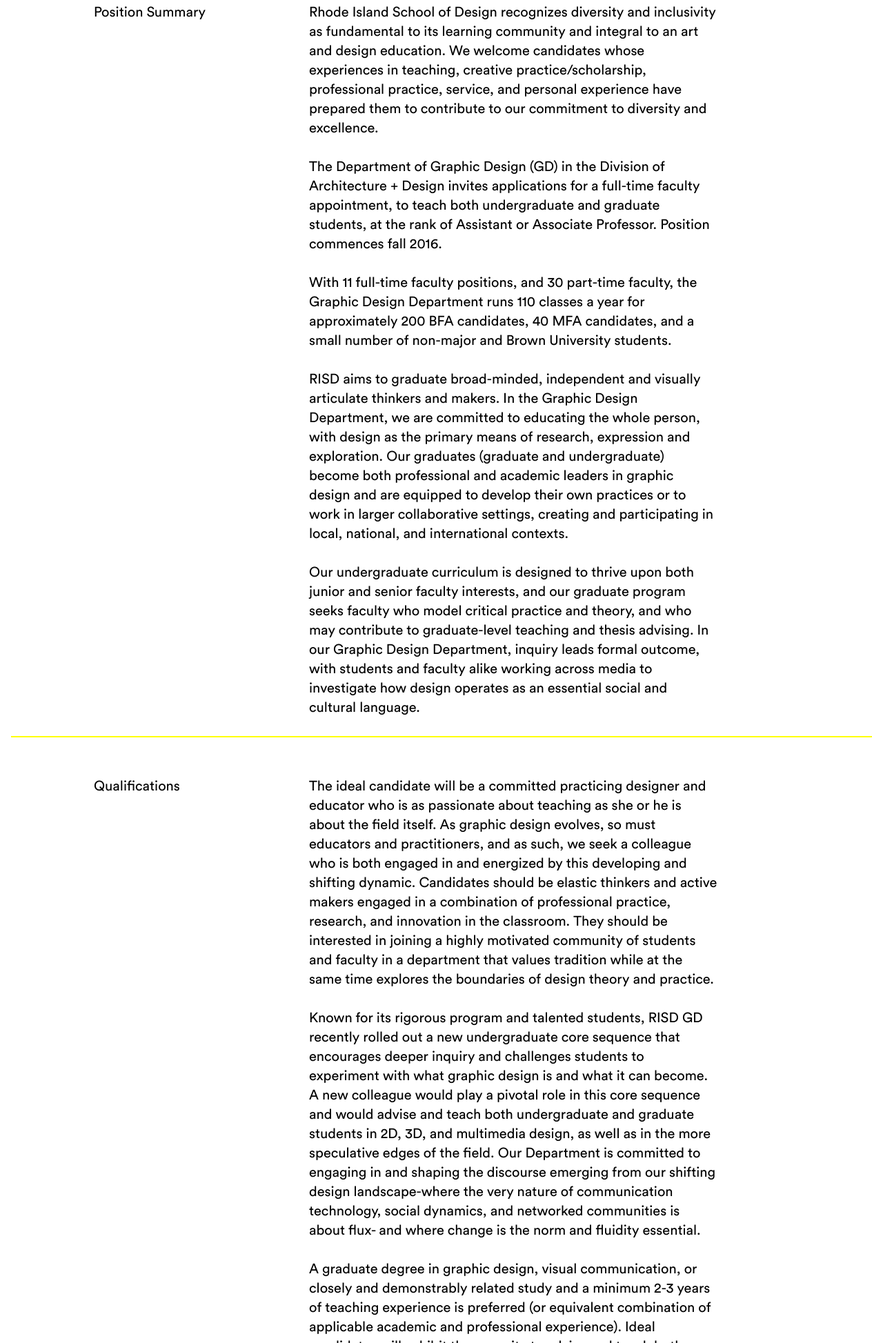
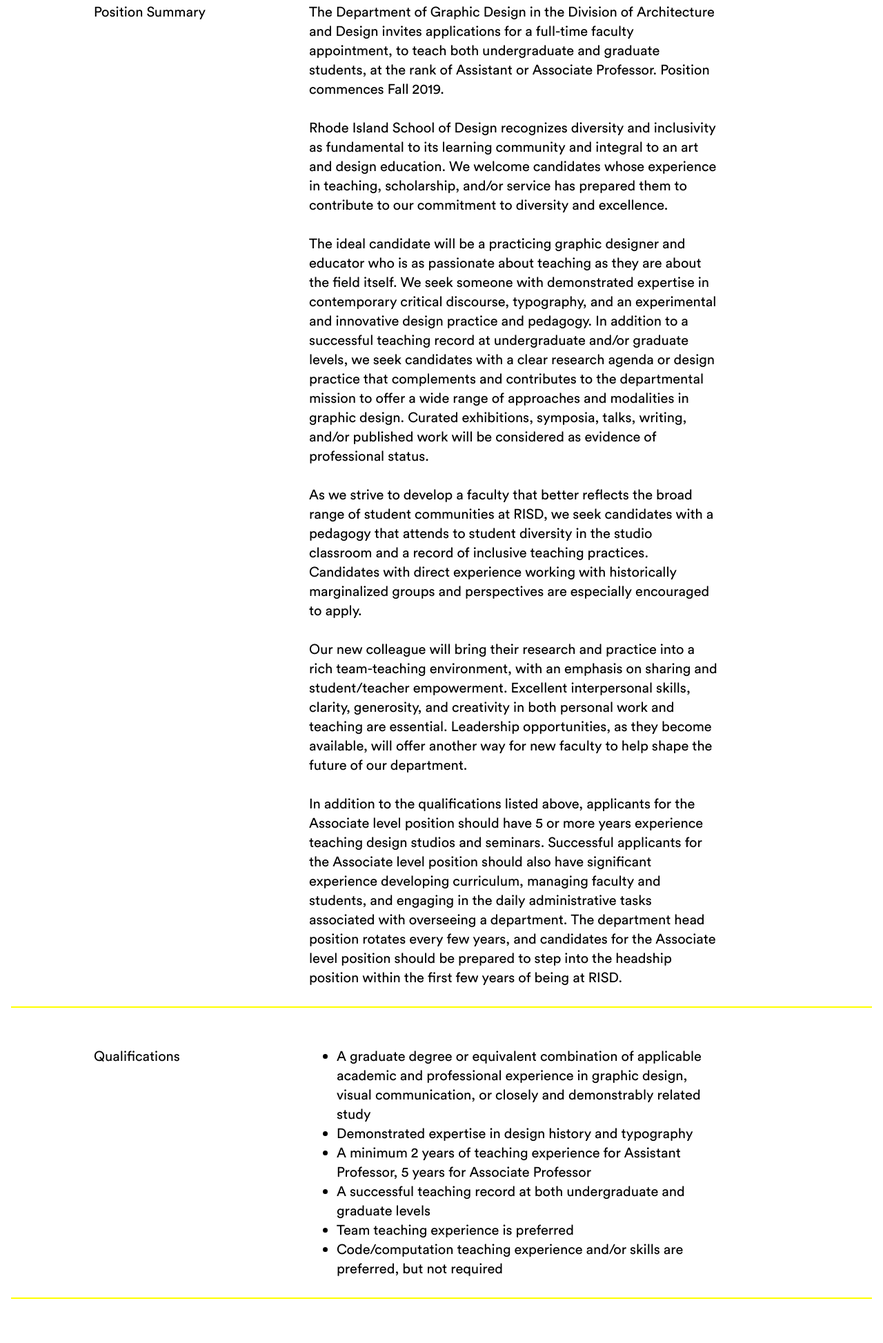
Before and after one commit to micahmicah/risd-gd-search-gh, a plain HTML site: page index.html in a window 1280 px wide. Shown: the part 853-2800 px from the top of the page at 69% size. Drawn offline with nearby package versions, Linux system fonts and the light colour scheme.

Commit message:
text update

```diff
--- a/index.html
+++ b/index.html
@@ -2,7 +2,7 @@
     <meta charset="utf-8">
     <meta http-equiv="X-UA-Compatible" content="IE=edge,chrome=1">
     <title>RISD Graphic Design</title>
-    <meta name="description" content="The Department of Graphic Design (GD) in the Division of Architecture + Design invites applications for a full-time faculty appointment, to teach both undergraduate and graduate students, at the rank of Assistant or Associate Professor. Position commences fall 2016.">
+    <meta name="description" content="The Department of Graphic Design in the Division of Architecture and Design invites applications for a full-time faculty appointment, to teach both undergraduate and graduate students, at the rank of Assistant or Associate Professor. Position commences Fall 2019.">
     <meta name="viewport" content="width=device-width">
 
     <link rel="shortcut icon" href="http://micahmicah.github.io/risd-gd-search-gh/static/img/favicon.png">
@@ -10,7 +10,7 @@
 
     <link rel="stylesheet" href="//cdnjs.cloudflare.com/ajax/libs/normalize/3.0.0/normalize.min.css">
     <meta property="og:title" content="RISD Assistant/Associate Professor, Graphic Design" />
-    <meta property="og:description" content="The Department of Graphic Design (GD) in the Division of Architecture + Design invites applications for a full-time faculty appointment, to teach both undergraduate and graduate students, at the rank of Assistant or Associate Professor. Position commences fall 2016." />
+    <meta property="og:description" content="The Department of Graphic Design in the Division of Architecture and Design invites applications for a full-time faculty appointment, to teach both undergraduate and graduate students, at the rank of Assistant or Associate Professor. Position commences Fall 2019." />
     <meta property="og:image" content="http://micahmicah.github.io/risd-gd-search-gh/static/img/fb.png" />
 
     <link rel="stylesheet" href="static/css/site.css"/>
@@ -43,26 +43,36 @@
   <article class="row">
     <h3 class="col-xs-12 col-sm-3 col-sm-offset-1">Position Summary</h3>
     <div class="col-sm-7 col-md-7 col-lg-6">
-           <p> Rhode Island School of Design recognizes diversity and inclusivity as fundamental to its learning community and integral to an art and design education. We welcome candidates whose experiences in teaching, creative practice/scholarship, professional practice, service, and personal experience have prepared them to contribute to our commitment to diversity and excellence. </p>
+        <p>The Department of Graphic Design in the Division of Architecture and Design invites applications for a full-time faculty appointment, to teach both undergraduate and graduate students, at the rank of Assistant or Associate Professor. Position commences Fall 2019.</p>
 
-        <p>The Department of Graphic Design (GD) in the Division of Architecture + Design invites applications for a full-time faculty appointment, to teach both undergraduate and graduate students, at the rank of Assistant or Associate Professor. Position commences fall 2016. </p>
+        <p>Rhode Island School of Design recognizes diversity and inclusivity as fundamental to its learning community and integral to an art and design education. We welcome candidates whose experience in teaching, scholarship, and/or service has prepared them to contribute to our commitment to diversity and excellence.</p>
 
-        <p>With 11 full-time faculty positions, and 30 part-time faculty, the Graphic Design Department runs 110 classes a year for approximately 200 BFA candidates, 40 MFA candidates, and a small number of non-major and Brown University students. </p>
+        <p>The ideal candidate will be a practicing graphic designer and educator who is as passionate about teaching as they are about the field itself. We seek someone with demonstrated expertise in contemporary critical discourse, typography, and an experimental and innovative design practice and pedagogy. In addition to a successful teaching record at undergraduate and/or graduate levels, we seek candidates with a clear research agenda or design practice that complements and contributes to the departmental mission to offer a wide range of approaches and modalities in graphic design. Curated exhibitions, symposia, talks, writing, and/or published work will be considered as evidence of professional status.</p>
 
-        <p>RISD aims to graduate broad-minded, independent and visually articulate thinkers and makers. In the Graphic Design Department, we are committed to educating the whole person, with design as the primary means of research, expression and exploration. Our graduates (graduate and undergraduate) become both professional and academic leaders in graphic design and are equipped to develop their own practices or to work in larger collaborative settings, creating and participating in local, national, and international contexts. </p>
+        <p>As we strive to develop a faculty that better reflects the broad range of student communities at RISD, we seek candidates with a pedagogy that attends to student diversity in the studio classroom and a record of inclusive teaching practices. Candidates with direct experience working with historically marginalized groups and perspectives are especially encouraged to apply.</p>
 
-        <p>Our undergraduate curriculum is designed to thrive upon both junior and senior faculty interests, and our graduate program seeks faculty who model critical practice and theory, and who may contribute to graduate-level teaching and thesis advising. In our Graphic Design Department, inquiry leads formal outcome, with students and faculty alike working across media to investigate how design operates as an essential social and cultural language.</p>
+        <p>Our new colleague will bring their research and practice into a rich team-teaching environment, with an emphasis on sharing and student/teacher empowerment. Excellent interpersonal skills, clarity, generosity, and creativity in both personal work and teaching are essential. Leadership opportunities, as they become available, will offer another way for new faculty to help shape the future of our department.</p>
+
+        <p>In addition to the qualifications listed above, applicants for the Associate level position should have 5 or more years experience teaching design studios and seminars. Successful applicants for the Associate level position should also have significant experience developing curriculum, managing faculty and students, and engaging in the daily administrative tasks associated with overseeing a department. The department head position rotates every few years, and candidates for the Associate level position should be prepared to step into the headship position within the first few years of being at RISD.</p>
     </div>
   </article>
 
   <article class="row">
     <h3 class="col-xs-12 col-sm-3 col-sm-offset-1 col-md-offset-1 ">Qualifications</h3>
     <div class="col-sm-7 col-md-7  col-lg-6">
-            <p>    The ideal candidate will be a committed practicing designer and educator who is as passionate about teaching as she or he is about the field itself. As graphic design evolves, so must educators and practitioners, and as such, we seek a colleague who is both engaged in and energized by this developing and shifting dynamic. Candidates should be elastic thinkers and active makers engaged in a combination of professional practice, research, and innovation in the classroom. They should be interested in joining a highly motivated community of students and faculty in a department that values tradition while at the same time explores the boundaries of design theory and practice. </p>
+        <ul class="quali">
+          <li>A graduate degree or equivalent combination of applicable academic and professional experience in graphic design, visual communication, or closely and demonstrably related study</li>
 
-            <p>Known for its rigorous program and talented students, RISD GD recently rolled out a new undergraduate core sequence that encourages deeper inquiry and challenges students to experiment with what graphic design is and what it can become. A new colleague would play a pivotal role in this core sequence and would advise and teach both undergraduate and graduate students in 2D, 3D, and multimedia design, as well as in the more speculative edges of the field. Our Department is committed to engaging in and shaping the discourse emerging from our shifting design landscape-where the very nature of communication technology, social dynamics, and networked communities is about flux- and where change is the norm and fluidity essential.</p>
+          <li>Demonstrated expertise in design history and typography</li>
 
-            <p>A graduate degree in graphic design, visual communication, or closely and demonstrably related study and a minimum 2-3 years of teaching experience is preferred (or equivalent combination of applicable academic and professional experience). Ideal candidates will exhibit the capacity to advise and teach both undergraduate and graduate students, contribute to the workings of the Department and the College, and be committed to eventual rotation in and out of leadership positions in coming years.</p>
+          <li>A minimum 2 years of teaching experience for Assistant Professor, 5 years for Associate Professor </li>
+
+          <li>A successful teaching record at both undergraduate and graduate levels</li>
+
+          <li>Team teaching experience is preferred </li>
+
+          <li>Code/computation teaching experience and/or skills are preferred, but not required</li>
+      </ul>
     </div>
   </article>
 
@@ -75,7 +85,7 @@
 
     <ul class="col-md-offset-4 col-sm-offset-4  col-sm-8 col-xs-12 col-md-7 ">
       <p>Apply</p>
-      <li><a href="http://careers.risd.edu/applicants/Central?quickFind=51266  " target="_blank"> careers.risd.edu</a></li>
+      <li><a href="https://careers.risd.edu/postings/2000" target="_blank"> careers.risd.edu</a></li>
     </ul>
 
 
--- a/static/css/site.css
+++ b/static/css/site.css
@@ -856,7 +856,7 @@ body {
   src: url("../fonts/modernpictogramspro_234.woff") format("woff"), url("../fonts/modernpictogramspro_234.ttf") format("truetype");
   font-weight: normal;
   font-style: normal; }
-h1, p, h3, nav a, .links a {
+ul, h1, p, h3, nav a, .links a {
   font-family: "Circular-Book"; }
 
 .full-bleed {
@@ -870,13 +870,13 @@ h1 {
   padding: 10vh 0em; }
   @media screen and (min-width: 500px) {
     h1 {
-      font-size: 60px; } }
+      font-size: 40px; } }
   @media screen and (min-width: 48em) {
     h1 {
       font-size: 80px; } }
 
 .row.header {
-  height: 85vh;
+  height: 100vh;
   overflow: hidden; }
   @media screen and (min-width: 48em) {
     .row.header {
@@ -889,6 +889,12 @@ header {
   background: yellow; }
 
 p {
+  font-size: 20px;
+  line-height: 28px;
+  margin-bottom: 28px;
+  margin-top: 0; }
+
+.quali {
   font-size: 20px;
   line-height: 28px;
   margin-bottom: 28px;
```
